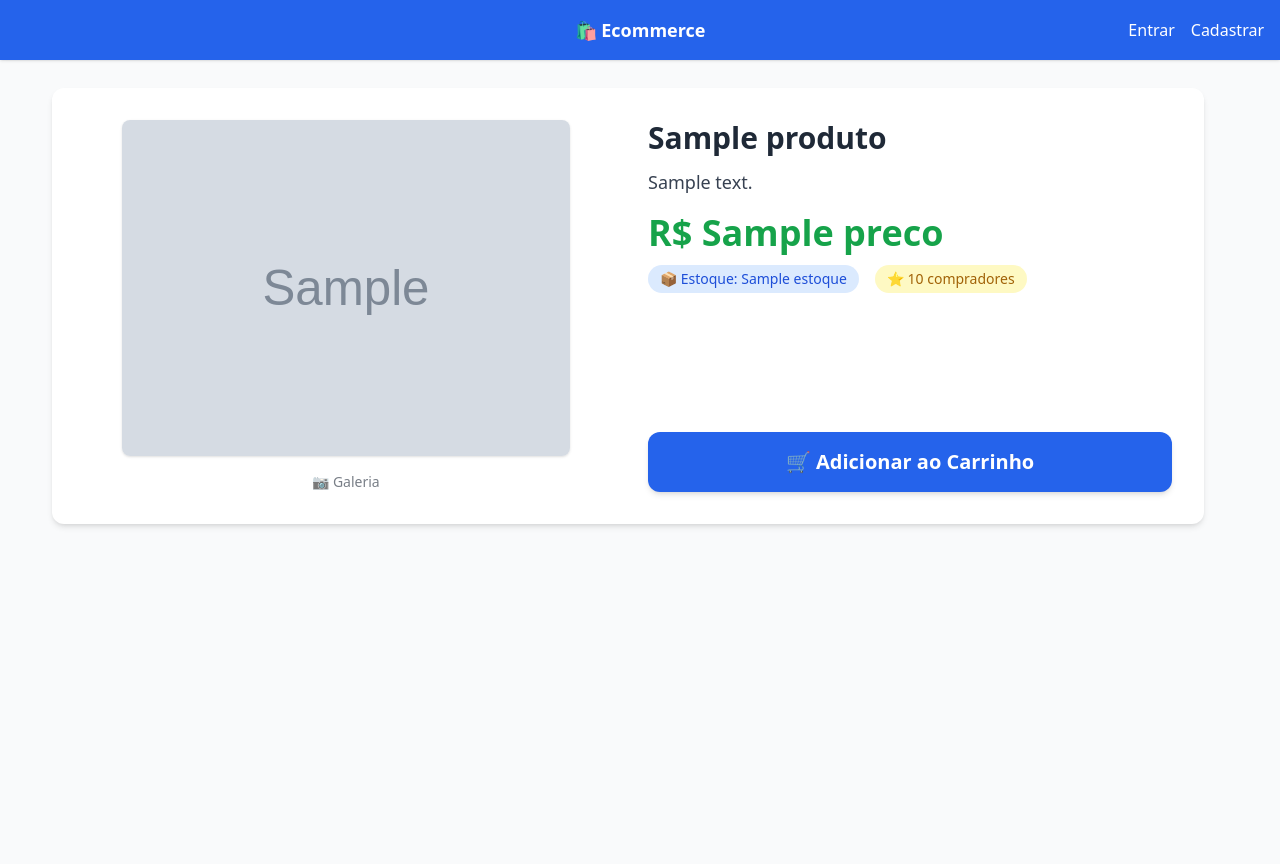
After one commit to C14-2025/EcommerceEletronicos, a Django app: template frontend/store/templates/store/produto_detalhes.html in a window 1280 px wide. The commit adds this page. Run offline with Django 5.2, Linux system fonts and the light colour scheme; the template is opened without the code that fills it: most values are stand-ins (such as "Sample title", 1, 10 or a date in 2020); grey boxes marked "Sample" are stand-in pictures; some libraries are stand-ins or nearby versions.

Commit message:
feat: Tela do produto

```diff
--- a/backend/app/schemas/produto.py
+++ b/backend/app/schemas/produto.py
@@ -28,5 +28,6 @@ class ProdutoOut(BaseModel):
     preco: float
     estoque: int
     imagem: Optional[str] = None
+    compras: int = 0
 
     model_config = ConfigDict(from_attributes=True)
--- /dev/null
+++ b/frontend/store/templates/store/produto_detalhes.html
@@ -0,0 +1,68 @@
+{% extends "base.html" %}
+{% block content %}
+
+<div class="max-w-6xl mx-auto bg-white p-8 rounded-xl shadow-md">
+
+  <div class="grid grid-cols-1 md:grid-cols-2 gap-10">
+
+    <!-- IMAGEM -->
+    <div class="flex flex-col items-center">
+      {% if produto.imagem %}
+        <img src="http://127.0.0.1:8000/static/imagens/{{ produto.imagem }}"
+             alt="{{ produto.nome }}"
+             class="w-full max-w-md object-contain rounded-lg shadow">
+      {% else %}
+        <div class="w-full max-w-md h-80 bg-gray-100 flex items-center justify-center text-gray-400 rounded-lg">
+          Sem imagem
+        </div>
+      {% endif %}
+
+      <!-- Mini galeria futura -->
+      <div class="flex gap-3 mt-4 opacity-60 text-sm">
+        <span>📷 Galeria</span>
+      </div>
+    </div>
+
+
+    <!-- INFORMAÇÕES DO PRODUTO -->
+    <div class="flex flex-col justify-between">
+
+      <div>
+        <h1 class="text-3xl font-bold mb-3">{{ produto.nome }}</h1>
+
+        <p class="text-gray-700 text-lg mb-4 leading-relaxed">
+          {{ produto.descricao }}
+        </p>
+
+        <div class="text-4xl font-extrabold text-green-600 mb-3">
+          R$ {{ produto.preco }}
+        </div>
+
+        <div class="flex items-center gap-4 text-gray-600 mb-6">
+          <span class="text-sm bg-blue-100 text-blue-700 px-3 py-1 rounded-full">
+            📦 Estoque: {{ produto.estoque }}
+          </span>
+
+          <span class="text-sm bg-yellow-100 text-yellow-700 px-3 py-1 rounded-full">
+            ⭐ {{ produto.compras }} compradores
+          </span>
+        </div>
+      </div>
+
+
+      <!-- BOTÃO DE COMPRAR -->
+      <form method="POST" action="{% url 'adicionar_ao_carrinho' produto.id %}">
+          {% csrf_token %}
+          <button type="submit"
+              class="w-full bg-blue-600 hover:bg-blue-700 text-white py-4 rounded-xl text-xl font-semibold shadow-md transition">
+              🛒 Adicionar ao Carrinho
+          </button>
+      </form>
+
+    </div>
+
+  </div>
+
+</div>
+
+{% endblock %}
--- a/frontend/store/urls.py
+++ b/frontend/store/urls.py
@@ -4,6 +4,7 @@ from . import views
 urlpatterns = [
     path("", views.home, name="home"),
     path("produtos/", views.produtos, name="produtos"),
+    path("produto/<int:produto_id>/", views.produto_detalhes, name="produto_detalhes"),
     path("carrinho/", views.carrinho, name="carrinho"),
     path("checkout/", views.checkout, name="checkout"),
     path("checkout/finalizar/", views.finalizar_compra, name="finalizar_compra"),
```
Also changed, not shown: backend/app/routes/produtos.py (+17 -1 lines), frontend/store/templates/store/home.html (+23 -10 lines), frontend/store/views.py (+10 -0 lines).
